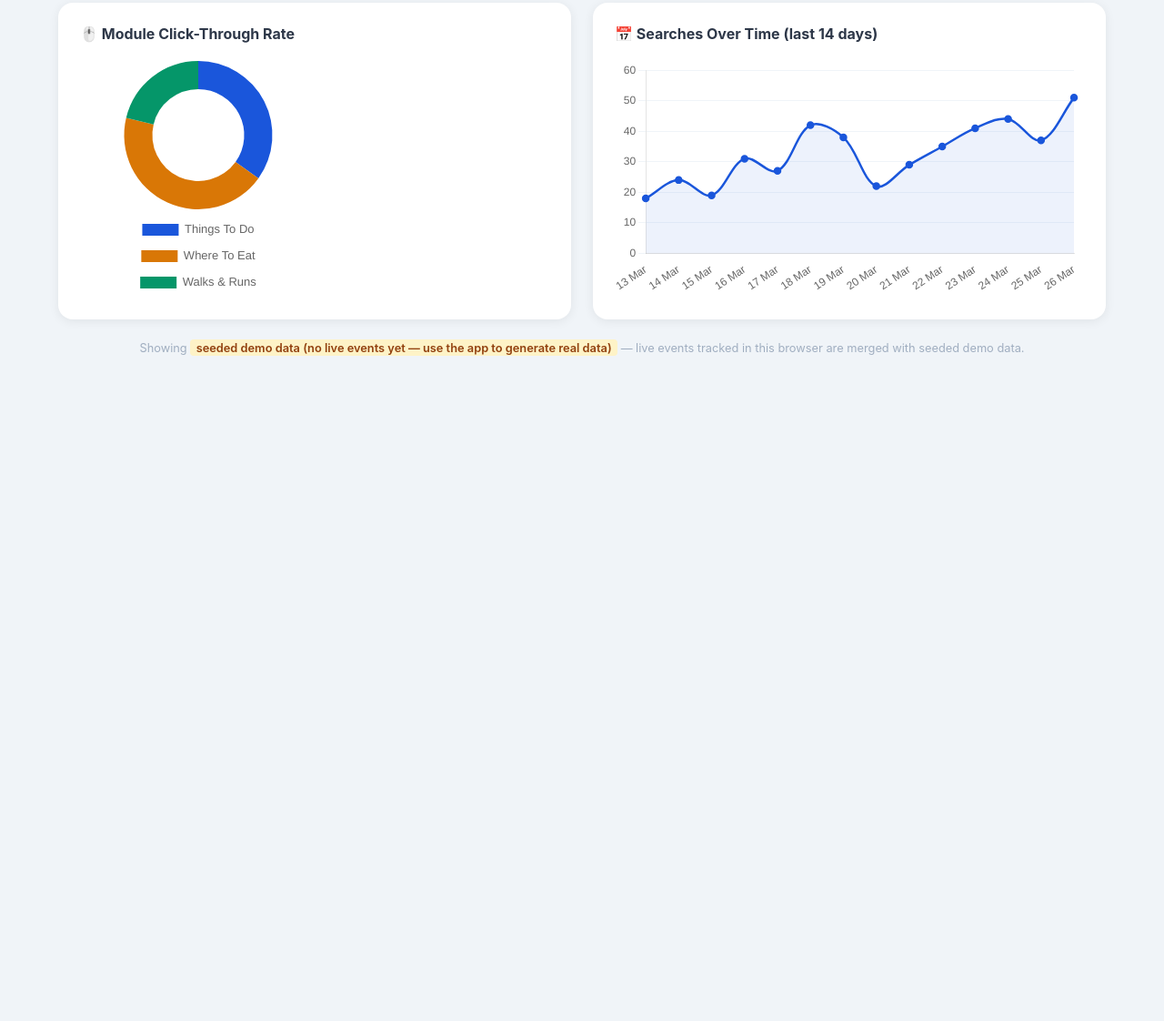
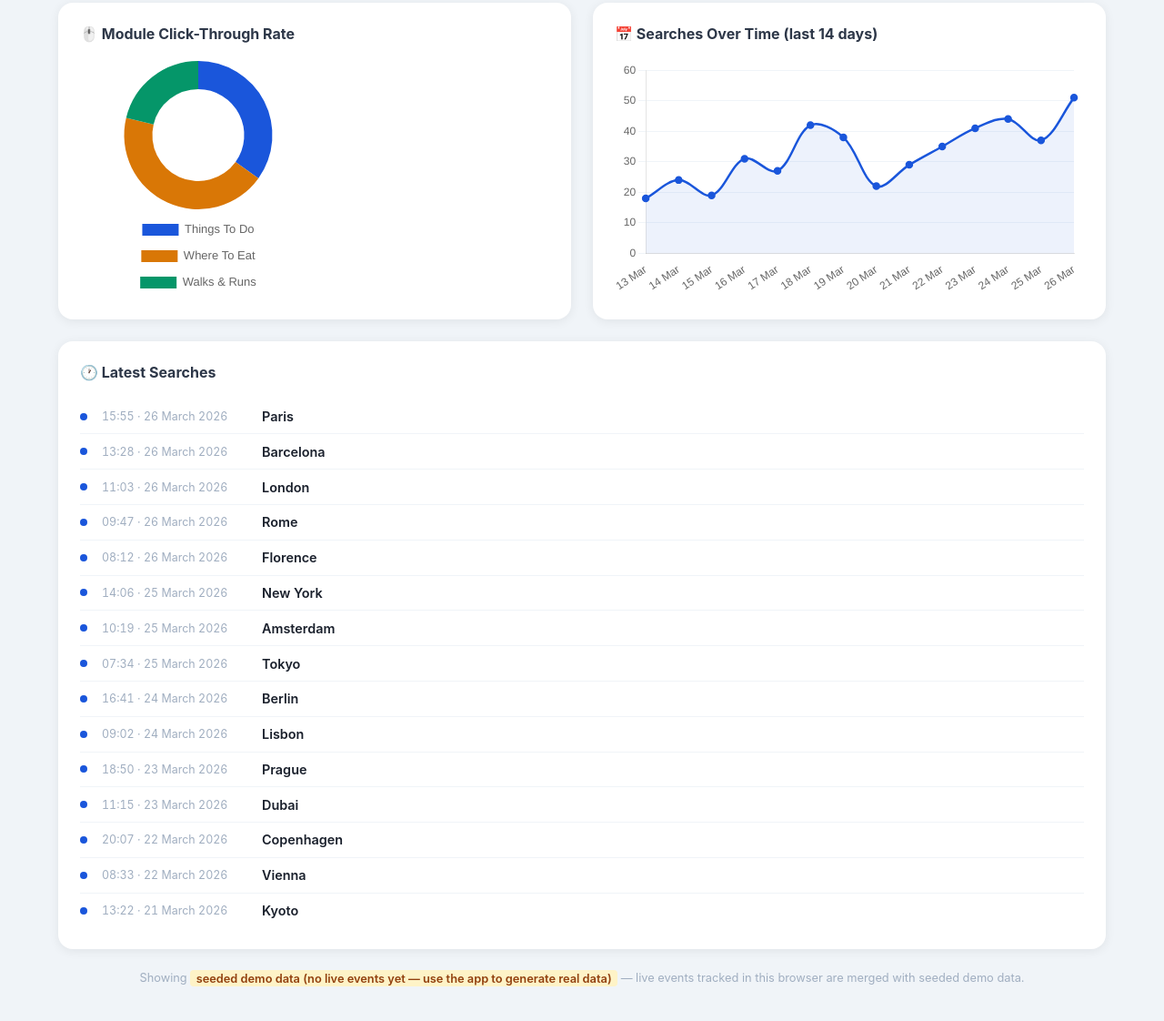
Before and after one commit to CosimoCherubini/CosimoApp-ai-unlocked, a website: page docs/analytics.html in a window 1280 px wide. Shown: the part 890-2012 px from the top of the page at 91% size. Before the commit the page ends 1328 px from the top, so only its background shows below. Drawn offline with nearby package versions, Linux system fonts and the light colour scheme.

Commit message:
Add latest searches feed with timestamps to analytics
- Seeded 15 dummy recent searches spread across the last 5 days
- Live searches from localStorage appear tagged 'live' at the top
- Formatted as HH:MM · DD Month YYYY, sorted newest first
- Shows up to 20 most recent entries

Co-Authored-By: Claude Sonnet 4.6 <noreply@anthropic.com>

```diff
--- a/docs/analytics.html
+++ b/docs/analytics.html
@@ -117,6 +117,32 @@
       color: #1a56db;
     }
 
+    /* ── Recent searches feed ── */
+    .feed { list-style: none; }
+    .feed-item {
+      display: flex;
+      align-items: center;
+      gap: 1rem;
+      padding: 0.65rem 0;
+      border-bottom: 1px solid #f0f4f8;
+      font-size: 0.9rem;
+    }
+    .feed-item:last-child { border-bottom: none; }
+    .feed-time {
+      font-size: 0.78rem;
+      color: #a0aec0;
+      white-space: nowrap;
+      min-width: 160px;
+      font-variant-numeric: tabular-nums;
+    }
+    .feed-city { font-weight: 600; color: #1a202c; }
+    .feed-dot  { width: 8px; height: 8px; border-radius: 50%; background: #1a56db; flex-shrink: 0; }
+    .feed-live {
+      font-size: 0.7rem; font-weight: 700; text-transform: uppercase;
+      background: #dcfce7; color: #166534;
+      border-radius: 99px; padding: 0.1rem 0.45rem; margin-left: auto;
+    }
+
     /* ── Data note ── */
     .data-note {
       text-align: center;
@@ -169,6 +195,12 @@
     </div>
   </div>
 
+  <!-- Recent searches -->
+  <div class="card" style="margin-bottom:1.5rem">
+    <h2>🕐 Latest Searches</h2>
+    <ul class="feed" id="recentFeed"></ul>
+  </div>
+
   <p class="data-note">
     Showing <span id="dataNote"></span> — live events tracked in this browser are merged with seeded demo data.
   </p>
@@ -176,6 +208,33 @@
 
 <script>
   // ── Dummy seed data ─────────────────────────────────────────────────────────
+
+  // Helper: build a timestamp N days ago at a given HH:MM
+  function seedTs(daysAgo, hh, mm) {
+    const d = new Date();
+    d.setDate(d.getDate() - daysAgo);
+    d.setHours(hh, mm, 0, 0);
+    return d.getTime();
+  }
+
+  const SEED_RECENT = [
+    { city: 'Florence',    ts: seedTs(0,  8, 12) },
+    { city: 'Rome',        ts: seedTs(0,  9, 47) },
+    { city: 'London',      ts: seedTs(0, 11,  3) },
+    { city: 'Barcelona',   ts: seedTs(0, 13, 28) },
+    { city: 'Paris',       ts: seedTs(0, 15, 55) },
+    { city: 'Tokyo',       ts: seedTs(1,  7, 34) },
+    { city: 'Amsterdam',   ts: seedTs(1, 10, 19) },
+    { city: 'New York',    ts: seedTs(1, 14,  6) },
+    { city: 'Lisbon',      ts: seedTs(2,  9,  2) },
+    { city: 'Berlin',      ts: seedTs(2, 16, 41) },
+    { city: 'Dubai',       ts: seedTs(3, 11, 15) },
+    { city: 'Prague',      ts: seedTs(3, 18, 50) },
+    { city: 'Vienna',      ts: seedTs(4,  8, 33) },
+    { city: 'Copenhagen',  ts: seedTs(4, 20,  7) },
+    { city: 'Kyoto',       ts: seedTs(5, 13, 22) },
+  ];
+
   const SEED_SEARCHES = [
     { city: 'London',        count: 142 },
     { city: 'Paris',         count: 118 },
@@ -323,6 +382,33 @@
     },
   });
 
+  // ── Recent searches feed ──────────────────────────────────────────────────
+  function formatTs(ts) {
+    const d = new Date(ts);
+    const time = d.toLocaleTimeString('en-GB', { hour: '2-digit', minute: '2-digit' });
+    const date = d.toLocaleDateString('en-GB', { day: 'numeric', month: 'long', year: 'numeric' });
+    return `${time} · ${date}`;
+  }
+
+  const seedEntries = SEED_RECENT.map(e => ({ ...e, live: false }));
+  const liveEntries = realSearches.map(e => ({ city: e.city, ts: e.ts, live: true }));
+
+  const allRecent = [...seedEntries, ...liveEntries]
+    .sort((a, b) => b.ts - a.ts)
+    .slice(0, 20);
+
+  document.getElementById('recentFeed').innerHTML = allRecent.map(e => `
+    <li class="feed-item">
+      <span class="feed-dot"></span>
+      <span class="feed-time">${formatTs(e.ts)}</span>
+      <span class="feed-city">${escHtml(e.city)}</span>
+      ${e.live ? '<span class="feed-live">live</span>' : ''}
+    </li>`).join('');
+
+  function escHtml(s) {
+    return String(s ?? '').replace(/&/g,'&amp;').replace(/</g,'&lt;').replace(/>/g,'&gt;');
+  }
+
   // ── Data note ─────────────────────────────────────────────────────────────
   const liveCount = rawEvents.length;
   document.getElementById('dataNote').textContent =
```
